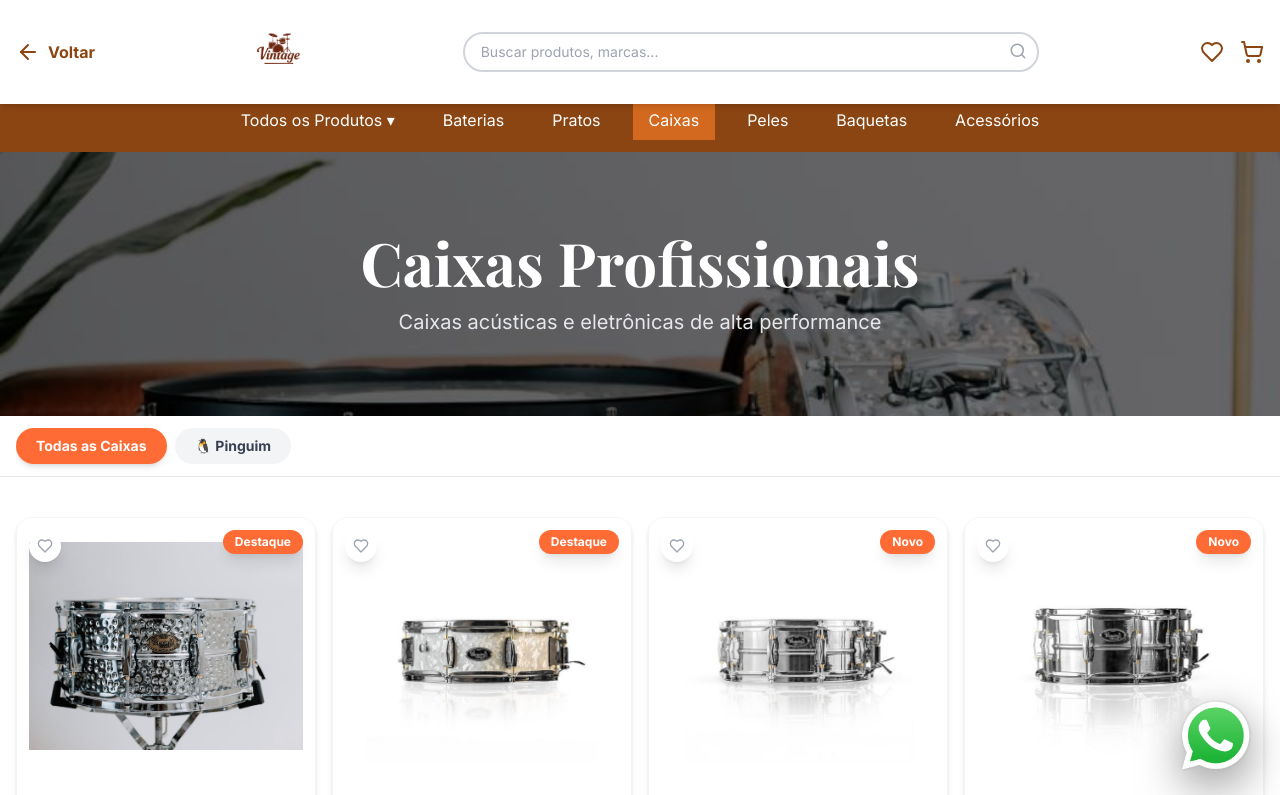
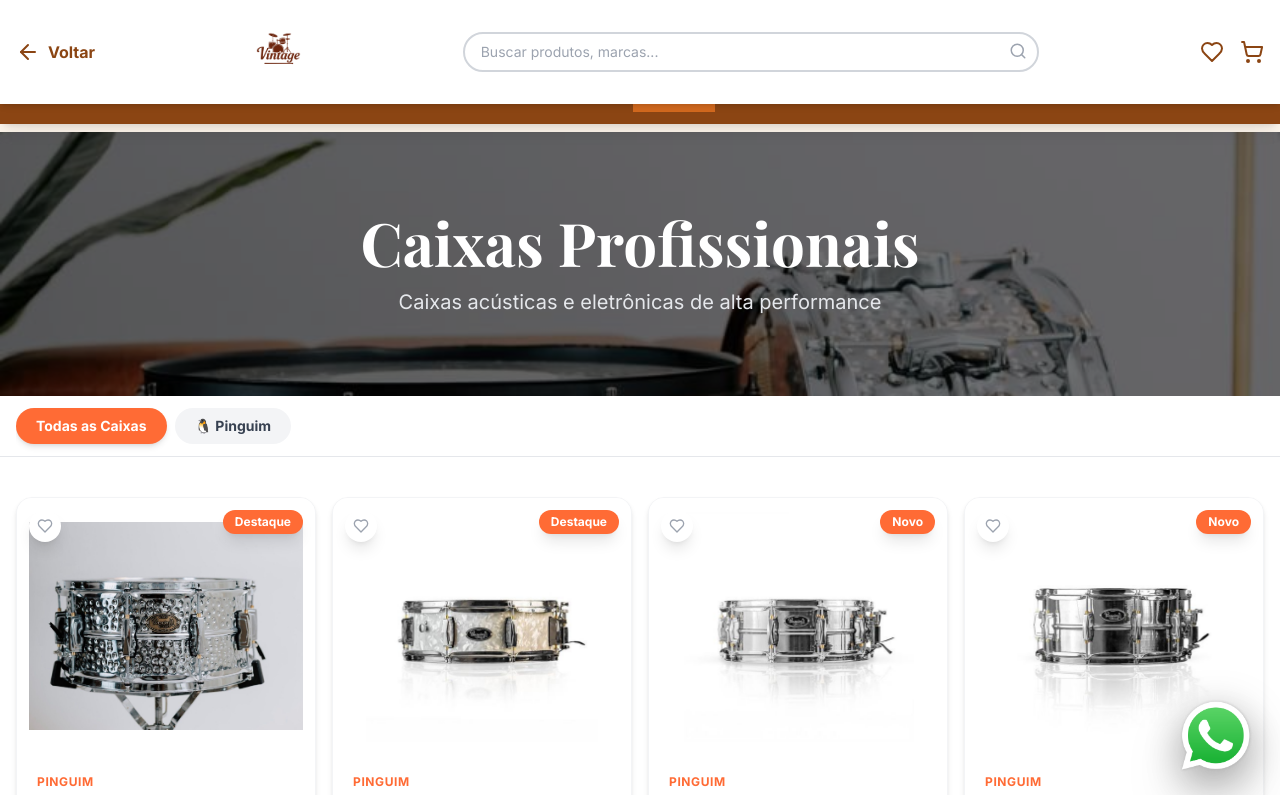
Before and after one commit to jcrispiniano/vintage-drumshop, a Next.js app: page /vintage-drumshop/caixas in a window 1280 px wide. Shown: the top 795 px of the page. Built offline with nearby package versions, Linux system fonts and the light colour scheme; a web font is replaced by a local one.

Commit message:
Fix: CategoryNav fixed em todas as páginas, abaixo do header

```diff
--- a/app/caixas/page.tsx
+++ b/app/caixas/page.tsx
@@ -54,7 +54,7 @@
       </section>
 
       {/* Subcategorias / Filtros */}
-      <div className="bg-white border-b border-gray-200 sticky top-[60px] md:top-[88px] z-40">
+      <div className="bg-white border-b border-gray-200 sticky top-[104px] md:top-[132px] z-40">
         <div className="container mx-auto px-4">
           <div className="flex gap-2 py-3 overflow-x-auto scrollbar-hide">
             <button
--- a/app/page.tsx
+++ b/app/page.tsx
@@ -416,8 +416,8 @@
         </nav>
       </header>
 
-      {/* Espaçador para compensar header fixed: mobile ~60px, desktop ~156px */}
-      <div className="h-[60px] md:h-[156px]"></div>
+      {/* Espaçador para compensar header fixed + CategoryNav mobile */}
+      <div className="h-[104px] md:h-[156px]"></div>
 
       {/* Category Navigation - Apenas Mobile */}
       <div className="md:hidden">
--- a/components/CategoryNav.tsx
+++ b/components/CategoryNav.tsx
@@ -9,9 +9,9 @@
 }
 
 export default function CategoryNav({ currentCategory, stickyBelowHeader = false }: CategoryNavProps) {
-  // Removido comportamento sticky - barra fica estática
   return (
-    <nav aria-label="Categorias de produtos" className="bg-primary text-white shadow-lg overflow-visible">
+    <nav aria-label="Categorias de produtos" className="fixed left-0 right-0 z-[64] bg-primary text-white shadow-lg overflow-visible" style={{ top: '60px' }}>
+
       <div className="container mx-auto px-4 overflow-visible">
         <ul className="flex items-center justify-center gap-2 md:gap-4 py-3 relative overflow-visible" role="menubar">
           {/* Todos os Produtos com Dropdown - APENAS DESKTOP */}
--- a/components/Header.tsx
+++ b/components/Header.tsx
@@ -174,8 +174,8 @@
         </div>
       </header>
 
-      {/* Espaçador para compensar header fixed */}
-      <div className="h-[60px] md:h-[88px]"></div>
+      {/* Espaçador para compensar header fixed + CategoryNav fixed */}
+      <div className="h-[104px] md:h-[132px]"></div>
     </>
   );
 }
```
